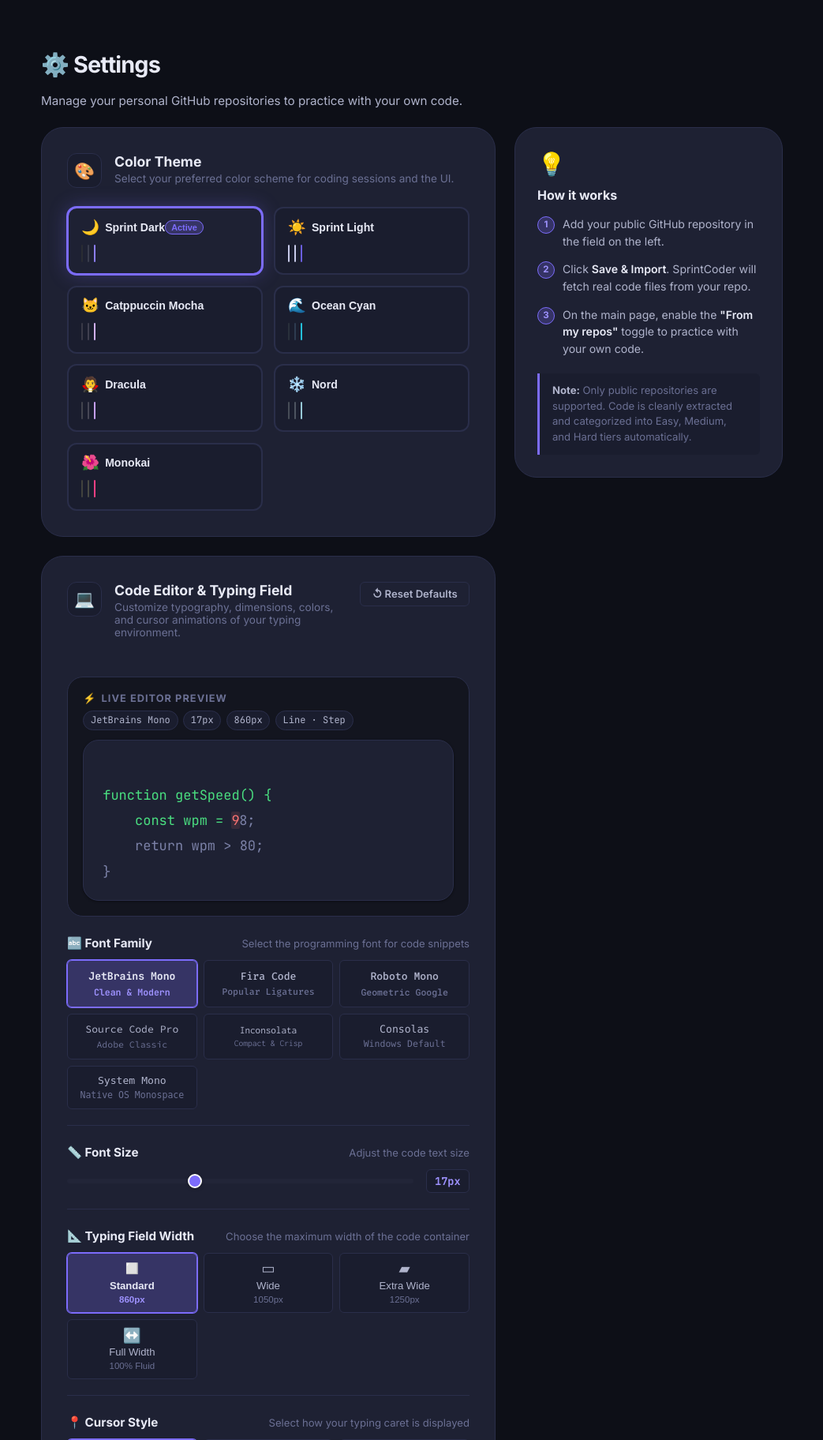
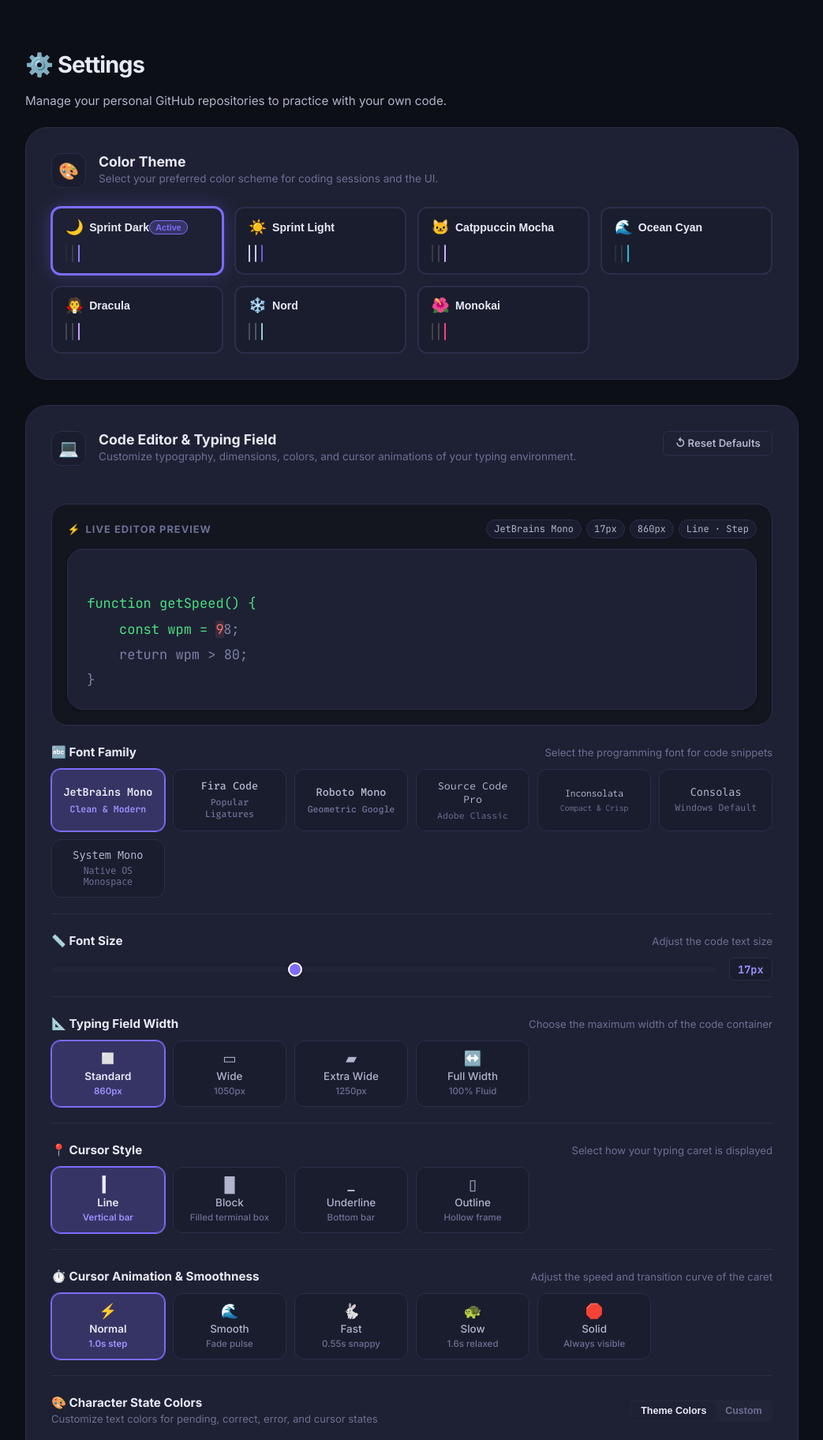
Before and after one commit to alexeysav9-stack/SprintCoder, a Django app: page /settings/ in a window 1280 px wide. Shown: the part 64-1888 px from the top of the page at 79% size, without its empty margins (118-1161 px from the left). Run offline with Django 5.2, Linux system fonts and the light colour scheme; the visitor is signed in with stand-in values (Sample User, id 1); data that the repository does not hold is empty.

Commit message:
Fix settings page layout and add CSS cache-busting

```diff
--- a/static/css/main.css
+++ b/static/css/main.css
@@ -1395,9 +1395,15 @@ a:hover { color: var(--accent); }
 .my-repos-toggle input:checked ~ .my-repos-label { color: var(--fg); }
 
 /* ── 17. Settings Page ────────────────────────────────── */
-.settings-page { max-width: 940px; margin: 0 auto; }
+.settings-page { max-width: 980px; margin: 0 auto; }
 .settings-header { padding: 2rem 0 1.5rem; }
 .settings-sub { color: var(--fg-2); font-size: .95rem; margin-top: .3rem; }
+
+.settings-stack {
+  display: flex;
+  flex-direction: column;
+  gap: 2rem;
+}
 
 .settings-grid {
   display: grid;
@@ -1705,41 +1711,47 @@ a:hover { color: var(--accent); }
 .setting-btn-grid {
   display: grid;
   grid-template-columns: repeat(auto-fill, minmax(130px, 1fr));
-  gap: .5rem;
+  gap: .65rem;
 }
 
 .setting-btn {
+  -webkit-appearance: none;
+  appearance: none;
   display: flex;
   flex-direction: column;
   align-items: center;
   justify-content: center;
-  gap: .25rem;
-  padding: .65rem .75rem;
-  background: var(--bg-3);
-  border: 1px solid var(--border);
-  border-radius: var(--radius-sm);
-  color: var(--fg-2);
-  font-size: .82rem;
+  gap: .3rem;
+  padding: .75rem .85rem;
+  background: var(--bg-3) !important;
+  border: 1px solid var(--border) !important;
+  border-radius: var(--radius-md) !important;
+  color: var(--fg-2) !important;
+  font-family: var(--font-ui);
+  font-size: .84rem;
   font-weight: 500;
   cursor: pointer;
   transition: all var(--transition);
   text-align: center;
   user-select: none;
   outline: none;
+  min-height: 56px;
+  box-shadow: none;
 }
 
 .setting-btn:hover {
-  background: var(--bg-4);
-  border-color: var(--border-2);
-  color: var(--fg);
+  background: var(--bg-4) !important;
+  border-color: var(--border-2) !important;
+  color: var(--fg) !important;
+  transform: translateY(-1px);
 }
 
 .setting-btn.active {
-  background: var(--accent-glow);
-  border-color: var(--accent);
-  color: var(--fg);
+  background: var(--accent-glow) !important;
+  border-color: var(--accent) !important;
+  color: var(--fg) !important;
   font-weight: 600;
-  box-shadow: 0 0 0 1px var(--accent);
+  box-shadow: 0 0 0 1px var(--accent) !important;
 }
 
 .setting-btn-icon {
--- a/templates/base.html
+++ b/templates/base.html
@@ -39,7 +39,7 @@
   <link rel="preconnect" href="https://fonts.googleapis.com" />
   <link rel="preconnect" href="https://fonts.gstatic.com" crossorigin />
   <link href="https://fonts.googleapis.com/css2?family=Fira+Code:wght@400;500;600;700&family=Inconsolata:wght@400;600;700&family=Inter:wght@300;400;500;600;700&family=JetBrains+Mono:wght@400;500;700&family=Roboto+Mono:wght@400;500;700&family=Source+Code+Pro:wght@400;600;700&display=swap" rel="stylesheet" />
-  <link rel="stylesheet" href="{% static 'css/main.css' %}" />
+  <link rel="stylesheet" href="{% static 'css/main.css' %}?v={% now 'U' %}" />
   <link rel="stylesheet" href="https://cdn.jsdelivr.net/gh/devicons/devicon@latest/devicon.min.css" />
   {% block extra_head %}{% endblock %}
 </head>
--- a/templates/trainer/settings.html
+++ b/templates/trainer/settings.html
@@ -9,9 +9,7 @@
     <p class="settings-sub">Manage your personal GitHub repositories to practice with your own code.</p>
   </div>
 
-  <div class="settings-grid">
-
-    <div class="settings-main-col">
+  <div class="settings-stack">
 
       <!-- Theme Selection Card -->
       <div class="settings-card">
@@ -364,6 +362,9 @@
         </div>
       </div>
 
+    <!-- 3. GitHub Repositories & Info Grid -->
+    <div class="settings-grid">
+
       <!-- GitHub Repos Card -->
       <div class="settings-card">
         <div class="settings-card-header">
@@ -418,8 +419,6 @@
         </form>
       </div>
 
-    </div>
-
       <!-- Info Card -->
       <div class="settings-info-card">
         <div class="settings-info-icon">💡</div>
@@ -433,6 +432,8 @@
         <div class="settings-info-note">
           <strong>Note:</strong> Only public repositories are supported. Code is cleanly extracted and categorized into Easy, Medium, and Hard tiers automatically.
         </div>
+      </div>
+
     </div>
 
   </div>
```
Lines whose indentation alone changed are shown as unchanged.
